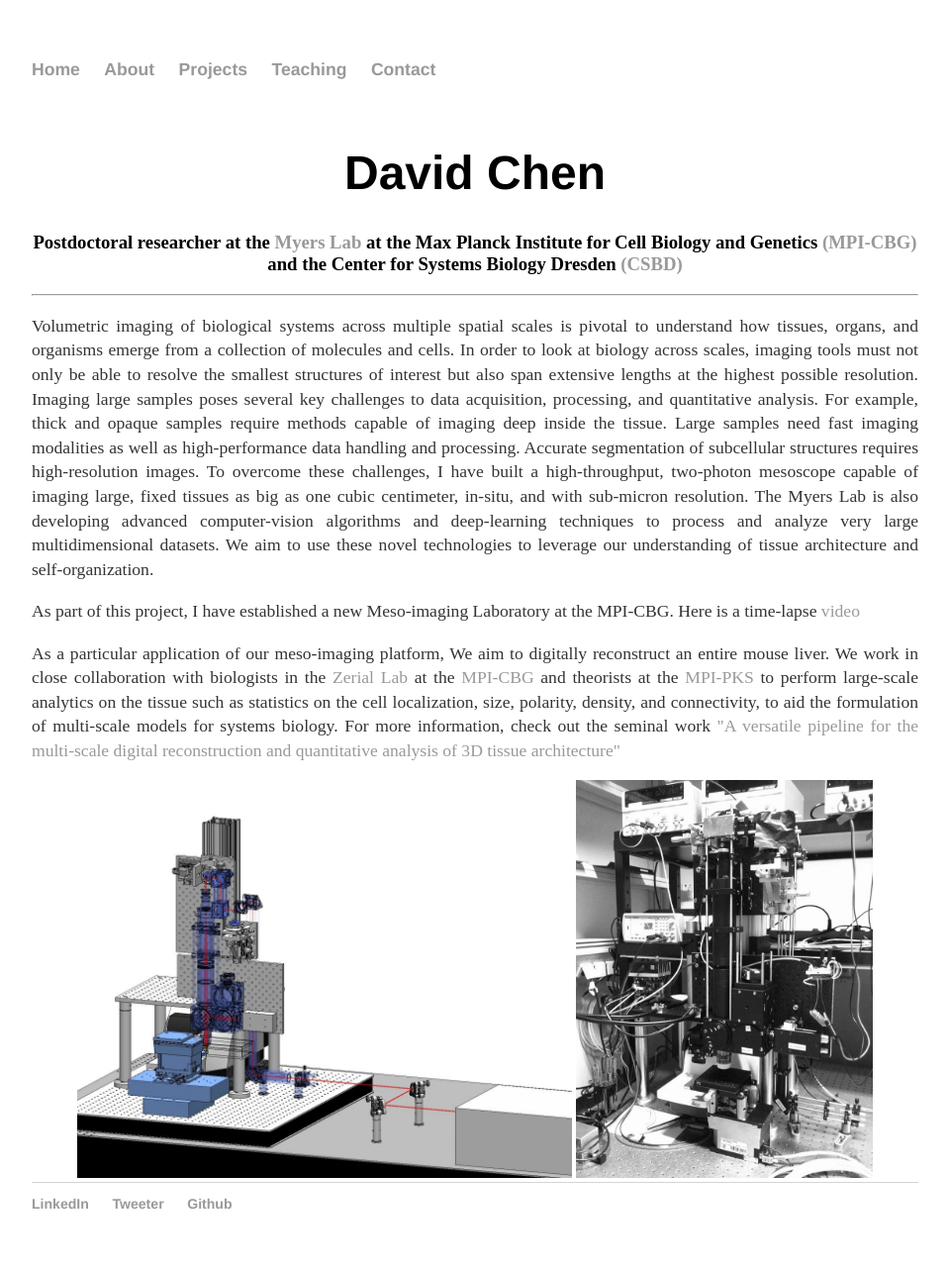
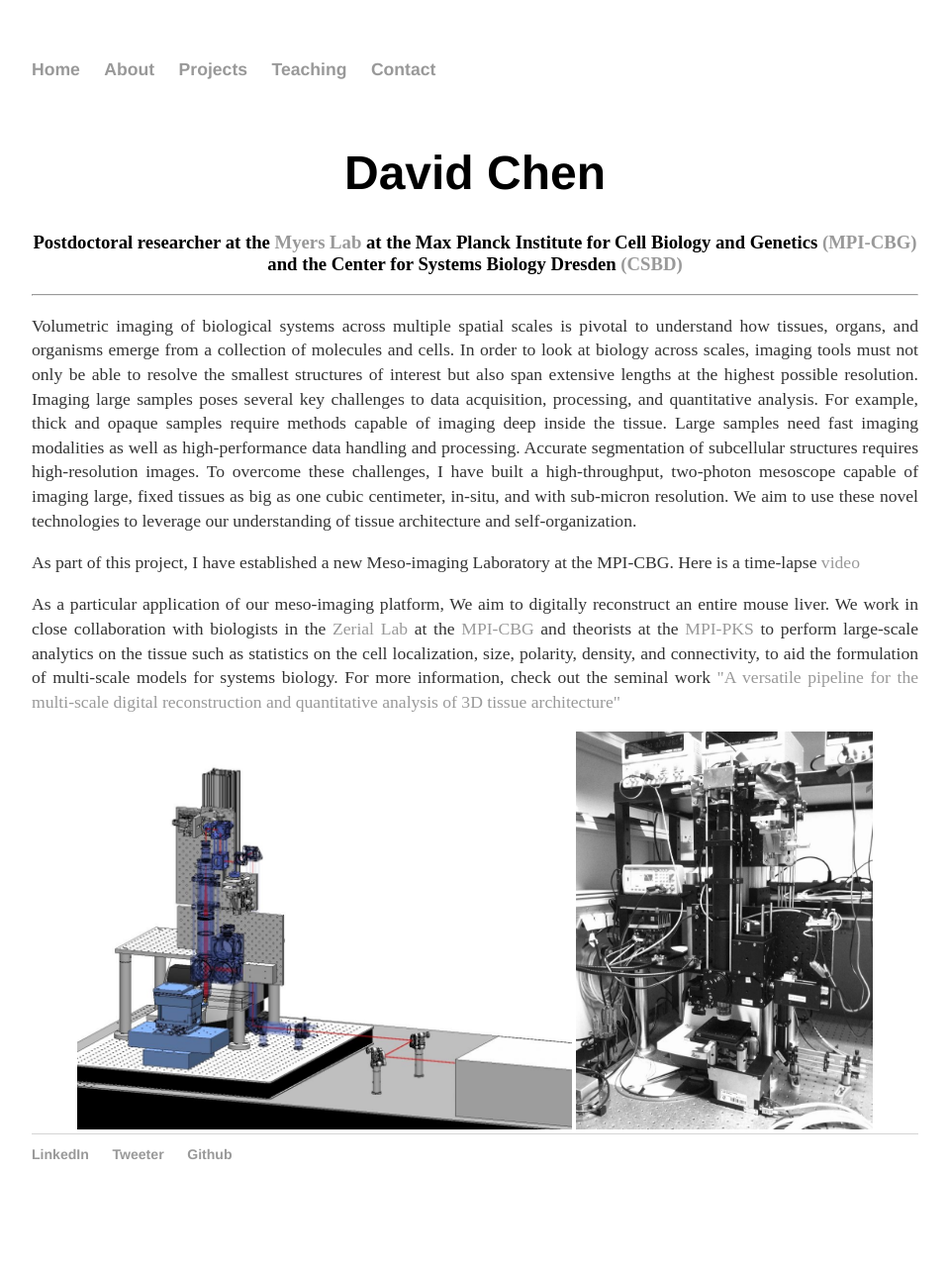
Before and after one commit to davidchenlee/davidchenlee.github.io, a Jekyll site: the page built from index.html, in a window 1280 px wide. Shown: the whole page at 99% size, without its empty margins (160-1120 px from the left). Built offline with Jekyll 4.4.1, drawn with Linux system fonts in a browser that asks for light colours; after the commit the page ends 1234 px from its top, so only the background shows below that.

Commit message:
update the project info

```diff
--- a/index.html
+++ b/index.html
@@ -10,7 +10,7 @@ title: David Chen
 </center>
 
 <hr>
-<p style="text-align:justify">Volumetric imaging of biological systems across multiple spatial scales is pivotal to understand how tissues, organs, and organisms emerge from a collection of molecules and cells. In order to look at biology across scales, imaging tools must not only be able to resolve the smallest structures of interest but also span extensive lengths at the highest possible resolution. Imaging large samples poses several key challenges to data acquisition, processing, and quantitative analysis. For example, thick and opaque samples require methods capable of imaging deep inside the tissue. Large samples need fast imaging modalities as well as high-performance data handling and processing. Accurate segmentation of subcellular structures requires high-resolution images. To overcome these challenges, I have built a high-throughput, two-photon mesoscope capable of imaging large, fixed tissues as big as one cubic centimeter, in-situ, and with sub-micron resolution. The Myers Lab is also developing advanced computer-vision algorithms and deep-learning techniques to process and analyze very large multidimensional datasets. We aim to use these novel technologies to leverage our understanding of tissue architecture and self-organization.</p>
+<p style="text-align:justify">Volumetric imaging of biological systems across multiple spatial scales is pivotal to understand how tissues, organs, and organisms emerge from a collection of molecules and cells. In order to look at biology across scales, imaging tools must not only be able to resolve the smallest structures of interest but also span extensive lengths at the highest possible resolution. Imaging large samples poses several key challenges to data acquisition, processing, and quantitative analysis. For example, thick and opaque samples require methods capable of imaging deep inside the tissue. Large samples need fast imaging modalities as well as high-performance data handling and processing. Accurate segmentation of subcellular structures requires high-resolution images. To overcome these challenges, I have built a high-throughput, two-photon mesoscope capable of imaging large, fixed tissues as big as one cubic centimeter, in-situ, and with sub-micron resolution. We aim to use these novel technologies to leverage our understanding of tissue architecture and self-organization.</p>
 
 <p style="text-align:justify"> As part of this project, I have established a new Meso-imaging Laboratory at the MPI-CBG. Here is a time-lapse <a href="https://twitter.com/bigimaginglab/status/964987879926718464">video</a></p>
 
```
